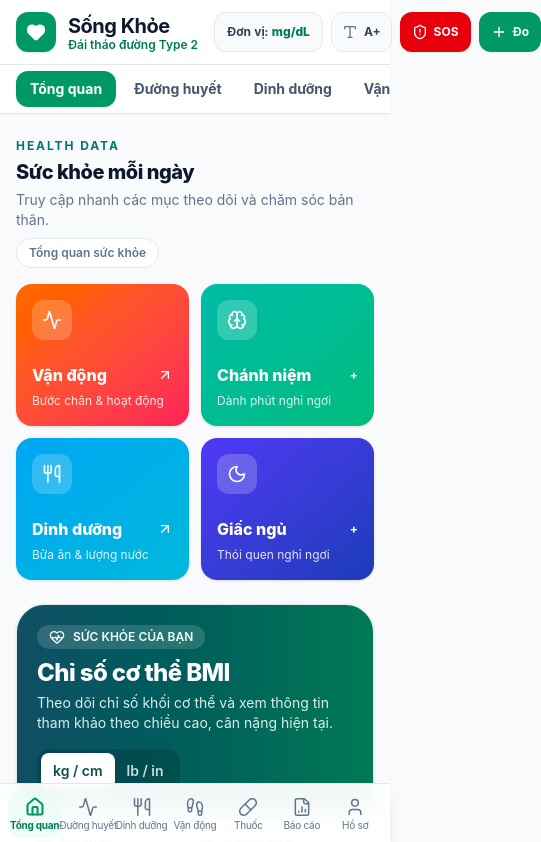
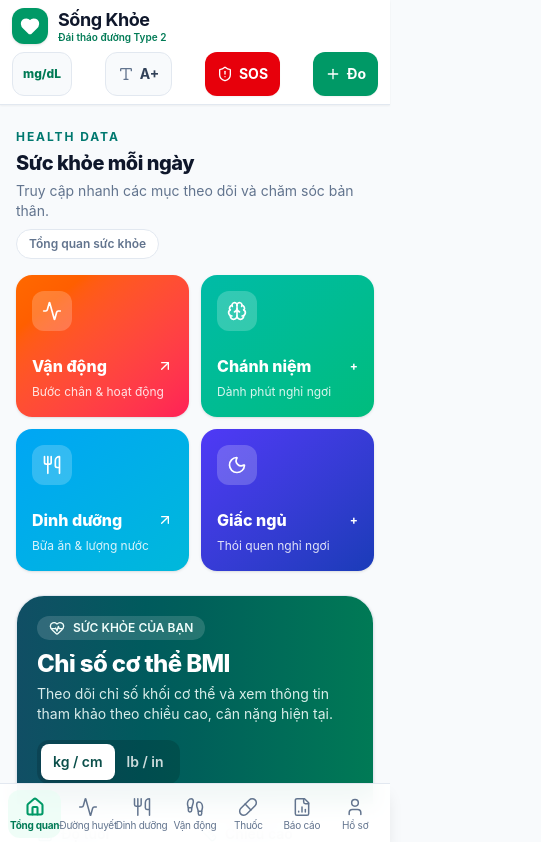
Before and after one commit to beneducation29-lgtm/Healthy, a React (Vite) app: page / in a window 390 px wide. Shown: the top 842 px of the page, 541 px wide, since content can reach past the window. Built offline with nearby package versions, Linux system fonts and the light colour scheme.

Commit message:
fix: make header controls responsive on mobile

```diff
--- a/src/components/Header.tsx
+++ b/src/components/Header.tsx
@@ -47,39 +47,29 @@ export const Header: React.FC<HeaderProps> = ({
   const fontSizeLabel = fontSize === 'normal' ? 'Cỡ chữ: Vừa' : fontSize === 'large' ? 'Cỡ chữ: Lớn' : 'Cỡ chữ: Rất lớn';
 
   return (
-    <header className="sticky top-0 z-40 bg-white/95 backdrop-blur-md border-b border-slate-200 shadow-xs">
-      {/* Top Utility Bar */}
-      <div className="max-w-7xl mx-auto px-4 sm:px-6 lg:px-8">
-        <div className="flex items-center justify-between h-16 gap-4">
-
-          {/* Brand Wordmark (Zone 1) */}
-          <div className="flex items-center gap-3 shrink-0">
-            <div className="w-10 h-10 rounded-xl bg-emerald-600 text-white flex items-center justify-center shadow-sm">
-              <Heart className="w-5 h-5 fill-white" />
+    <header className="sticky top-0 z-40 border-b border-slate-200 bg-white/95 shadow-xs backdrop-blur-md">
+      <div className="mx-auto max-w-7xl px-3 sm:px-6 lg:px-8">
+        <div className="flex min-h-16 flex-wrap items-center justify-between gap-x-4 gap-y-2 py-2">
+          <div className="flex shrink-0 items-center gap-2.5 sm:gap-3">
+            <div className="flex h-9 w-9 items-center justify-center rounded-xl bg-emerald-600 text-white shadow-sm sm:h-10 sm:w-10">
+              <Heart className="h-5 w-5 fill-white" />
             </div>
             <div>
-              <span className="text-xl font-bold tracking-tight text-slate-900 block leading-tight">
-                Sống Khỏe
-              </span>
-              <span className="text-xs font-semibold text-emerald-700 block leading-none">
-                Đái tháo đường Type 2
-              </span>
+              <span className="block text-lg font-bold leading-tight tracking-tight text-slate-900 sm:text-xl">Sống Khỏe</span>
+              <span className="block text-[10px] font-semibold leading-tight text-emerald-700 sm:text-xs">Đái tháo đường Type 2</span>
             </div>
           </div>
 
-          {/* Desktop Navigation Links (Zone 2) */}
-          <nav className="hidden lg:flex items-center gap-1 font-medium text-sm text-slate-600" aria-label="Điều hướng chính">
+          <nav className="hidden items-center gap-1 font-medium text-sm text-slate-600 lg:flex" aria-label="Điều hướng chính">
             {navItems.map((item) => {
               const isActive = currentTab === item.id;
               return (
                 <button
                   key={item.id}
+                  type="button"
+                  aria-current={isActive ? 'page' : undefined}
                   onClick={() => onTabChange(item.id)}
-                  className={`px-3 py-2 rounded-lg transition-colors whitespace-nowrap text-sm font-semibold ${
-                    isActive
-                      ? 'bg-emerald-50 text-emerald-800 font-bold'
-                      : 'text-slate-600 hover:text-slate-900 hover:bg-slate-50'
-                  }`}
+                  className={`whitespace-nowrap rounded-lg px-3 py-2 text-sm font-semibold transition-colors ${isActive ? 'bg-emerald-50 text-emerald-800' : 'text-slate-600 hover:bg-slate-50 hover:text-slate-900'}`}
                 >
                   {item.label}
                 </button>
@@ -87,74 +77,71 @@ export const Header: React.FC<HeaderProps> = ({
             })}
           </nav>
 
-          {/* Senior Controls & Primary Action (Zone 3) */}
-          <div className="flex items-center gap-2 sm:gap-3 shrink-0">
-            {/* Unit Toggle Button */}
+          <div className="flex w-full items-center justify-between gap-1.5 sm:w-auto sm:justify-end sm:gap-2">
             <button
+              type="button"
               onClick={onUnitToggle}
               title="Đổi đơn vị đo mg/dL sang mmol/L"
-              className="h-10 px-3 rounded-xl border border-slate-200 bg-slate-50 hover:bg-slate-100 text-xs sm:text-sm font-bold text-slate-700 transition-colors flex items-center gap-1 tabular-nums whitespace-nowrap"
+              aria-label={`Đổi đơn vị đường huyết, hiện tại ${unit}`}
+              className="flex h-11 items-center gap-1 rounded-xl border border-slate-200 bg-slate-50 px-2.5 text-xs font-bold text-slate-700 transition-colors hover:bg-slate-100 sm:px-3 sm:text-sm"
             >
-              <span>Đơn vị:</span>
-              <span className="text-emerald-700 font-extrabold">{unit}</span>
+              <span className="hidden sm:inline">Đơn vị:</span>
+              <span className="font-extrabold text-emerald-700">{unit}</span>
             </button>
 
-            {/* Font Size Button */}
             <button
+              type="button"
               onClick={cycleFontSize}
-              title={`Bấm để phóng to chữ (${fontSizeLabel})`}
-              className="h-10 px-2.5 sm:px-3 rounded-xl border border-slate-200 bg-slate-50 hover:bg-slate-100 text-xs sm:text-sm font-semibold text-slate-700 transition-colors flex items-center gap-1.5 whitespace-nowrap"
+              title={`Bấm để thay đổi cỡ chữ (${fontSizeLabel})`}
+              aria-label={`Thay đổi cỡ chữ. ${fontSizeLabel}`}
+              className="flex h-11 items-center justify-center gap-1.5 rounded-xl border border-slate-200 bg-slate-50 px-3 text-sm font-semibold text-slate-700 transition-colors hover:bg-slate-100"
             >
-              <Type className="w-4 h-4 text-slate-500" />
+              <Type className="h-4 w-4 text-slate-500" />
               <span className="hidden sm:inline">{fontSizeLabel}</span>
-              <span className="sm:hidden font-bold">
-                {fontSize === 'normal' ? 'A' : fontSize === 'large' ? 'A+' : 'A++'}
-              </span>
+              <span className="font-bold sm:hidden">{fontSize === 'normal' ? 'A' : fontSize === 'large' ? 'A+' : 'A++'}</span>
             </button>
 
-            {/* SOS Emergency Button */}
             <button
+              type="button"
               onClick={onOpenSos}
               title="Bấm khi bị chóng mặt, vã mồ hôi hoặc cần trợ giúp gấp"
-              className="h-10 px-3 sm:px-3.5 rounded-xl bg-red-600 hover:bg-red-700 text-white font-bold text-xs sm:text-sm shadow-xs transition-colors flex items-center gap-1.5 whitespace-nowrap active:scale-[0.98]"
+              className="flex h-11 items-center justify-center gap-1.5 rounded-xl bg-red-600 px-3 text-sm font-bold text-white shadow-xs transition-colors hover:bg-red-700 active:scale-[0.98] sm:px-3.5"
             >
-              <ShieldAlert className="w-4 h-4 shrink-0" />
+              <ShieldAlert className="h-4 w-4 shrink-0" />
               <span>SOS</span>
             </button>
 
-            {/* Primary Action: Quick Add Glucose */}
             <button
+              type="button"
               onClick={onOpenQuickAdd}
-              className="h-10 px-3 sm:px-4 rounded-xl bg-emerald-600 hover:bg-emerald-700 text-white font-bold text-xs sm:text-sm shadow-xs transition-colors flex items-center gap-1.5 whitespace-nowrap active:scale-[0.98]"
+              className="flex h-11 items-center justify-center gap-1.5 whitespace-nowrap rounded-xl bg-emerald-600 px-3 text-sm font-bold text-white shadow-xs transition-colors hover:bg-emerald-700 active:scale-[0.98] sm:px-4"
             >
-              <Plus className="w-4 h-4 shrink-0" />
-              <span className="hidden md:inline">Ghi Đường Huyết</span>
+              <Plus className="h-4 w-4 shrink-0" />
+              <span className="hidden md:inline">Ghi đường huyết</span>
               <span className="md:hidden">Đo</span>
             </button>
           </div>
         </div>
       </div>
 
-      {/* Subheader Navigation for Tablet and Mobile (horizontal scrolling tabs) */}
-      <div className="lg:hidden border-t border-slate-200 bg-white px-2 overflow-x-auto scrollbar-none py-1.5">
-        <div className="flex items-center gap-1 min-w-max px-2">
+      {/* Tablets keep a compact scrolling navigation; phones use the bottom navigation. */}
+      <div className="hidden border-t border-slate-200 bg-white px-2 py-1.5 md:block lg:hidden">
+        <nav className="mx-auto flex max-w-7xl items-center gap-1 overflow-x-auto px-2" aria-label="Điều hướng các mục">
           {navItems.map((item) => {
             const isActive = currentTab === item.id;
             return (
               <button
                 key={item.id}
+                type="button"
+                aria-current={isActive ? 'page' : undefined}
                 onClick={() => onTabChange(item.id)}
-                className={`px-3.5 py-2 rounded-xl text-sm font-bold whitespace-nowrap transition-all ${
-                  isActive
-                    ? 'bg-emerald-600 text-white shadow-xs'
-                    : 'text-slate-600 hover:text-slate-900 hover:bg-slate-100'
-                }`}
+                className={`whitespace-nowrap rounded-xl px-3.5 py-2 text-sm font-bold transition-all ${isActive ? 'bg-emerald-600 text-white shadow-xs' : 'text-slate-600 hover:bg-slate-100 hover:text-slate-900'}`}
               >
                 {item.label}
               </button>
             );
           })}
-        </div>
+        </nav>
       </div>
     </header>
   );
```
